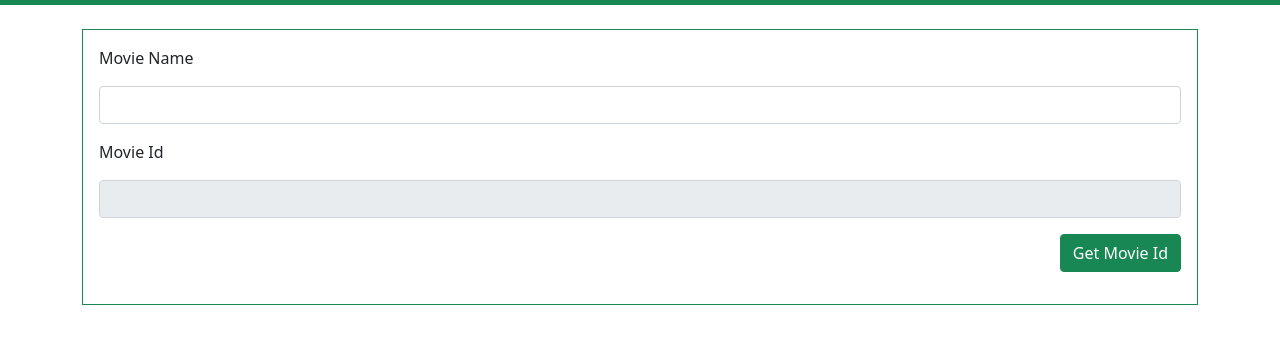
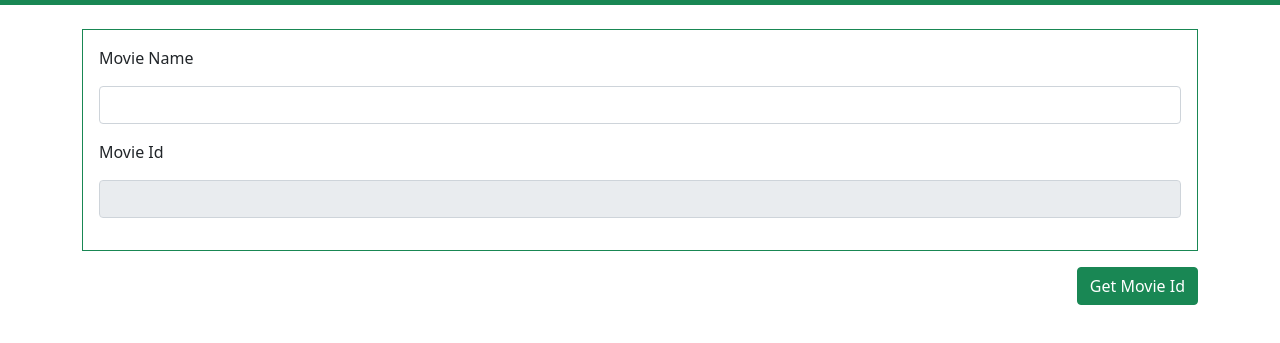
Before and after one commit to PoulamiMukherjee97/ReviewBabaCMS_Backend, a website: page views/getMovieId.html in a window 1280 px wide. Shown: the part 51-394 px from the top of the page. Drawn offline with nearby package versions, Linux system fonts and the light colour scheme.

Commit message:
Updated View

```diff
--- a/views/getMovieId.html
+++ b/views/getMovieId.html
@@ -32,8 +32,8 @@
   </nav>
   <div class="container">
     <div id="error" class="alert alert-danger my-3 p-2 text-center" style="display: none;"></div>
-    <div class="border border-success py-3">
-      <form onsubmit="formSubmit(event)" id="cms-form">
+    <form onsubmit="formSubmit(event)" id="cms-form">
+      <div class="border border-success py-3">
         <div class="form-group px-3 col-12 mb-3">
           <label for="name" class="mb-3">Movie Name</label>
           <input type="text" id="name" name="name" class="form-control" />
@@ -42,11 +42,12 @@
           <label for="id" class="mb-3">Movie Id</label>
           <input type="text" disabled id="id" name="id" class="form-control" />
         </div>
-        <div class="form-group mb-3 d-flex justify-content-end mx-3">
-          <button class="btn btn-success" type="submit">Get Movie Id</button>
-        </div>
+
+      </div>
+      <div class="form-group mb-3 d-flex justify-content-end mx-0 mt-3">
+        <button class="btn btn-success" type="submit">Get Movie Id</button>
+      </div>
       </form>
-    </div>
   </div>
 </body>
 <script>
```
Also changed, not shown: views/deleteMovieReview.html (+8 -7 lines).
